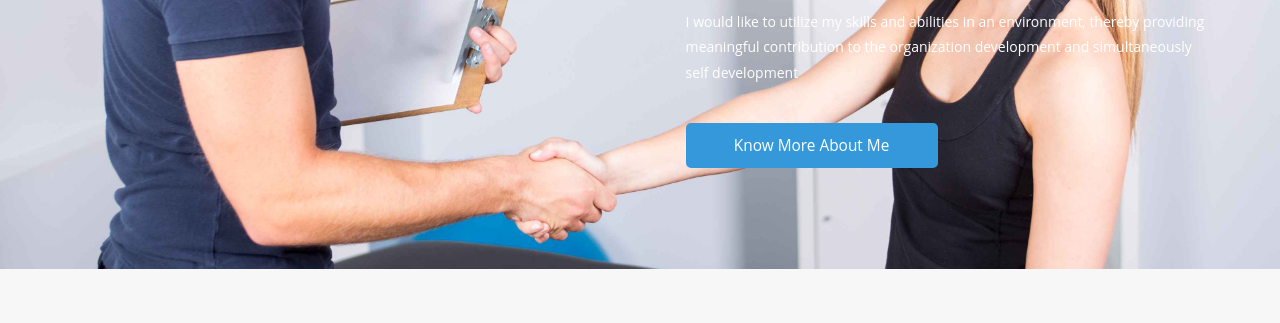
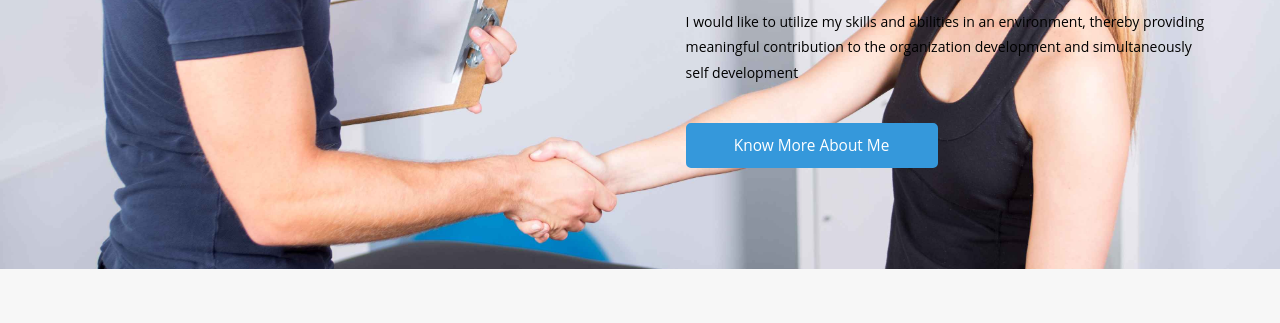
Before and after one commit to dhanyesh/Mohanapriya, a plain HTML site: page index.html in a window 1280 px wide. Shown: the part 331-654 px from the top of the page. Drawn offline with Linux system fonts and the light colour scheme.

Commit message:
Update index.html

```diff
--- a/index.html
+++ b/index.html
@@ -153,7 +153,7 @@ Smartphone Compatible web template, free webdesigns for Nokia, Samsung, LG, Sony
 			 <div class="banner-info" style="padding-top:50px;padding-bottom:10px">
 				 <h2>MOHANAPRIYA</h2>
 				<h3 style="color:rgba(255, 255, 255, 0.59);">Physiotherapist</h3>
-				 <p>I would like to utilize my skills and abilities in an environment, thereby providing meaningful contribution to the organization development and simultaneously self development
+				 <p style="color:black;">I would like to utilize my skills and abilities in an environment, thereby providing meaningful contribution to the organization development and simultaneously self development
 </p>
 				 <a href="#about" class='scroll'>Know More About Me</a>
 			 </div>
```
